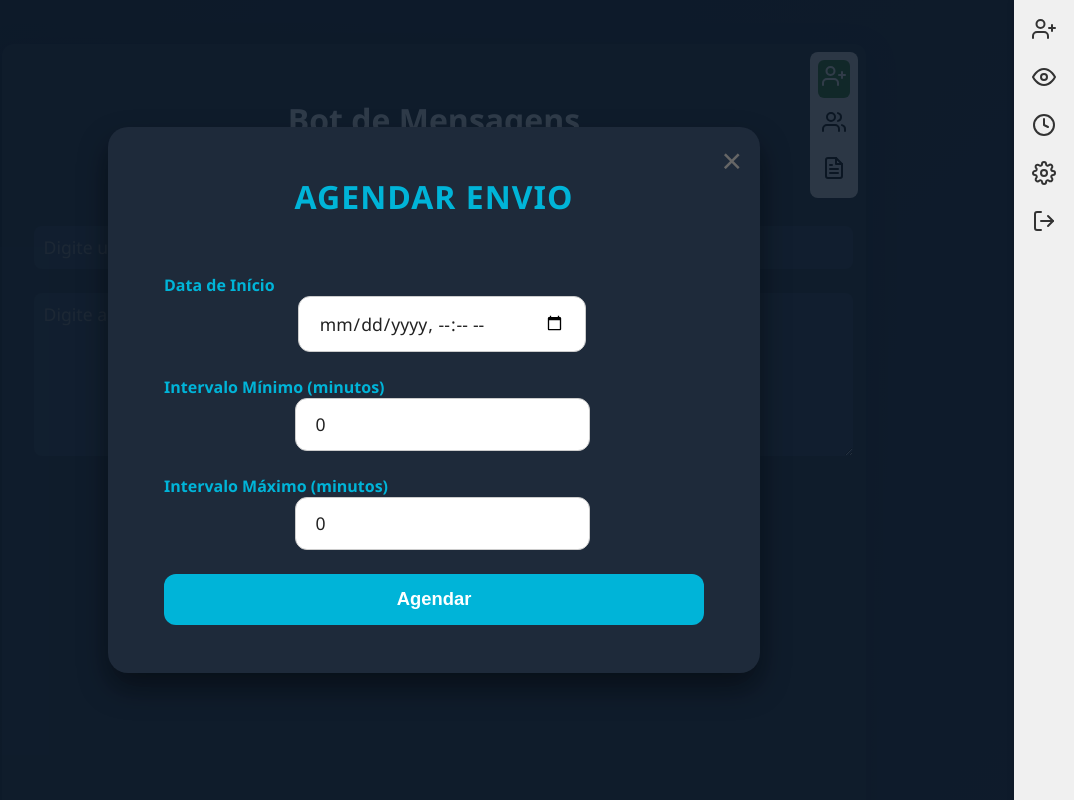
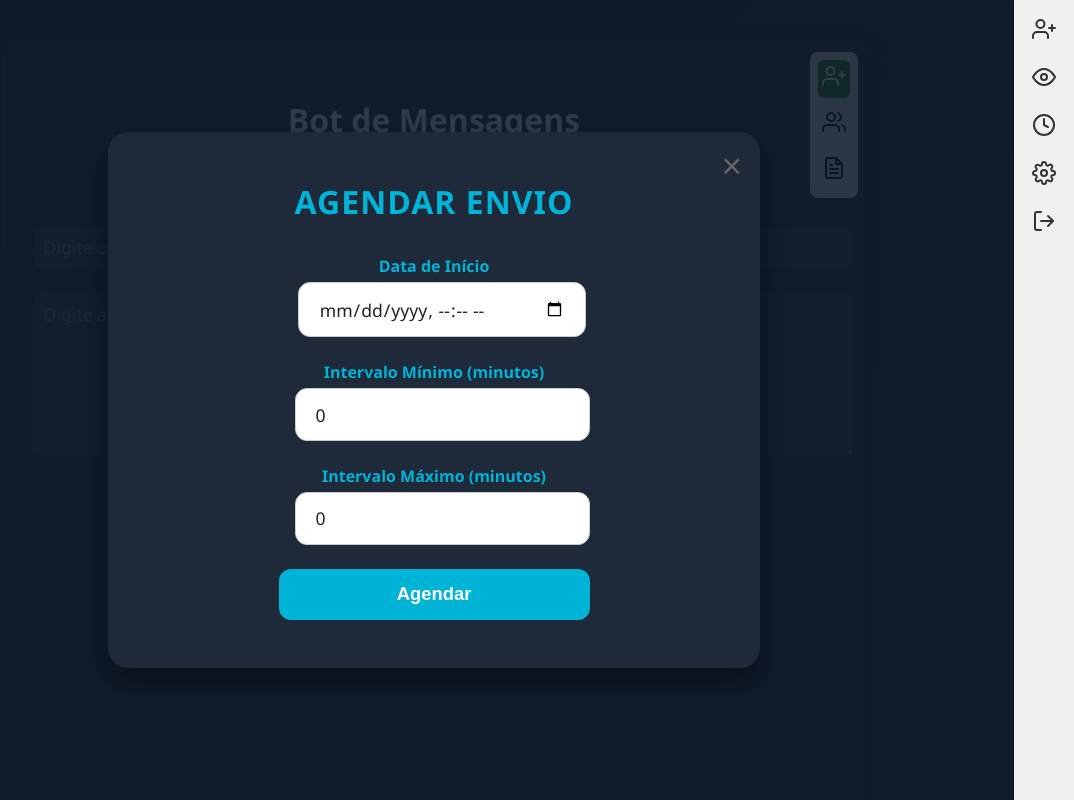
Before and after one commit to Caldeira1996/Bot-Automation, a React (Vite) app in the folder bot-wpp/mensagem-bot-frontend/: page /app in a window 1280 px wide. Both pictures are taken after a click on the button 1250 px from the left and 128 px from the top of the page. Shown: the whole page, without its empty margins (206-1280 px from the left). Built offline with nearby package versions, Linux system fonts and the light colour scheme.

Commit message:
Update
Update styles

```diff
--- a/bot-wpp/mensagem-bot-frontend/src/styles/schedule-form.css
+++ b/bot-wpp/mensagem-bot-frontend/src/styles/schedule-form.css
@@ -28,6 +28,10 @@
   gap: 2rem;
   color: #222;
   font-family: "Segoe UI", Tahoma, Geneva, Verdana, sans-serif;
+
+  display: flex;          /* adiciona flex para alinhar conteúdo em linha */
+  align-items: center;    /* centraliza checkbox e texto verticalmente */
+  gap: 0.5rem;            /* espaçamento entre checkbox e texto */
 }
 
 .schedule-modal h2 {
@@ -68,6 +72,14 @@
 .schedule-modal input:focus {
   border-color: var(--color-accent);
   box-shadow: 0 0 8px var(--color-accent);
+}
+
+/* input dentro do label (checkbox) */
+.schedule-modal input[type="checkbox"] {
+  margin-left: 0;         /* remover margem lateral para não empurrar */
+  width: 18px;            /* tamanho confortável */
+  height: 18px;
+  cursor: pointer;
 }
 
 .btn-primary {
@@ -129,6 +141,13 @@
   }
 }
 
+.schedule-modal input[type="datetime-local"]::-webkit-calendar-picker-indicator {
+  cursor: pointer;
+}
+
 label {
   color: var(--color-accent);
+  justify-content: center;
+  margin-top: 0;
+  margin-bottom: 0.3rem;
 }
```
